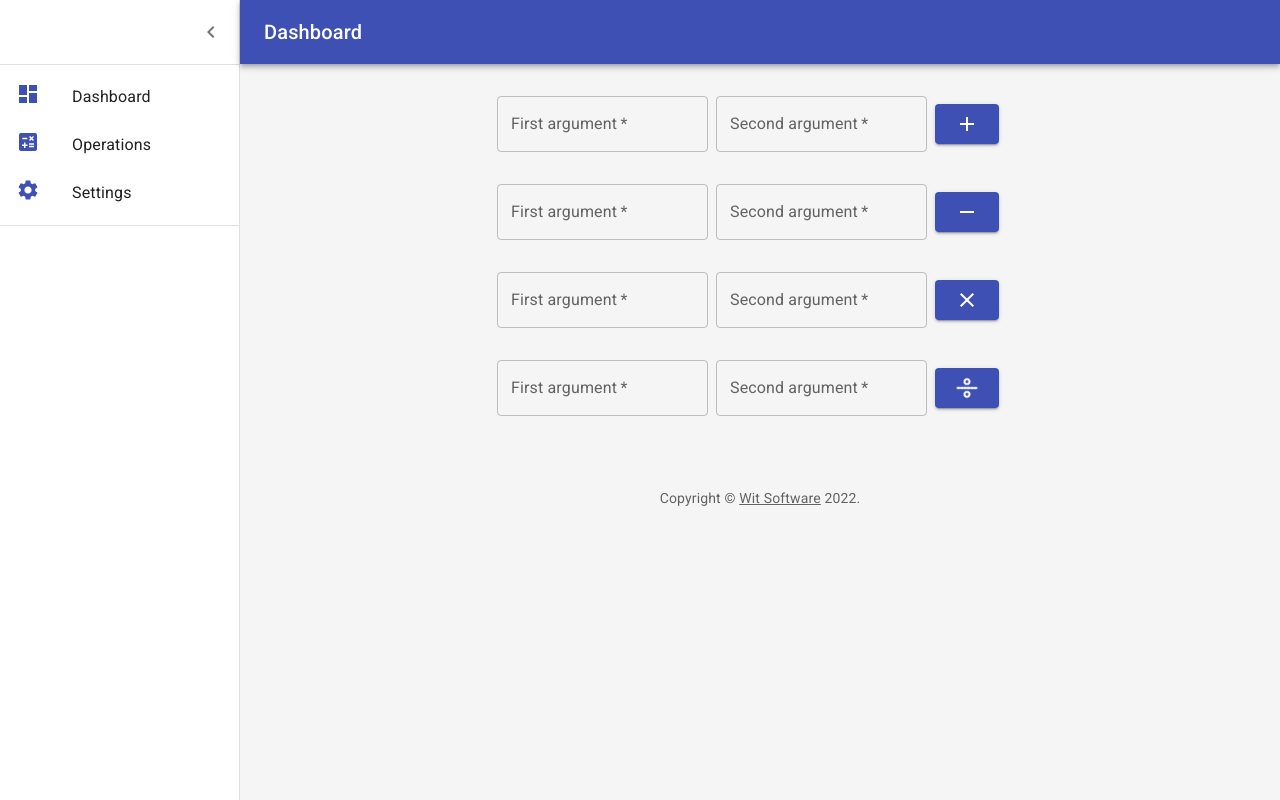
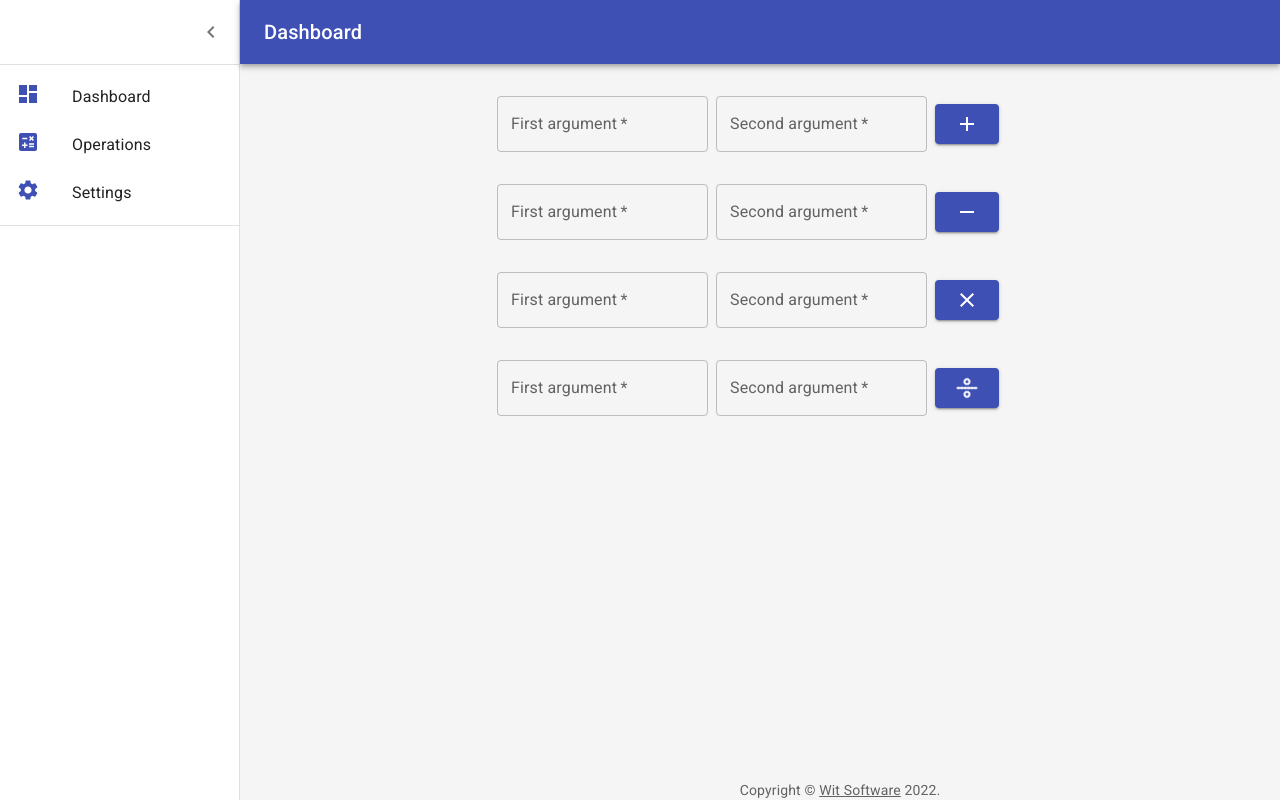
Before and after one commit to sousacaio/wit-reactjschallenge, a React (Create React App) app: page /operations in a window 1280 px wide. Built offline with nearby package versions, Linux system fonts and the light colour scheme.

Commit message:
feat: centralize copyright div

```diff
--- a/src/Layouts/Wrapper/Wrapper.tsx
+++ b/src/Layouts/Wrapper/Wrapper.tsx
@@ -156,7 +156,9 @@ export const Wrapper: React.FC<ParentCompProps> = (props) => {
                 <Container maxWidth="lg" sx={{ mt: 4, mb: 4 }}>
                     <Grid container spacing={3}>{childComp}</Grid>
                 </Container>
-                <Copyright sx={{ pt: 4 }} />
+                <Container maxWidth="lg" style={{ position: 'fixed', bottom: 0, margin:'auto' }}>
+                    <Copyright sx={{ pt: 4 }} />
+                </Container>
             </Box>
         </Box>
     );
```
